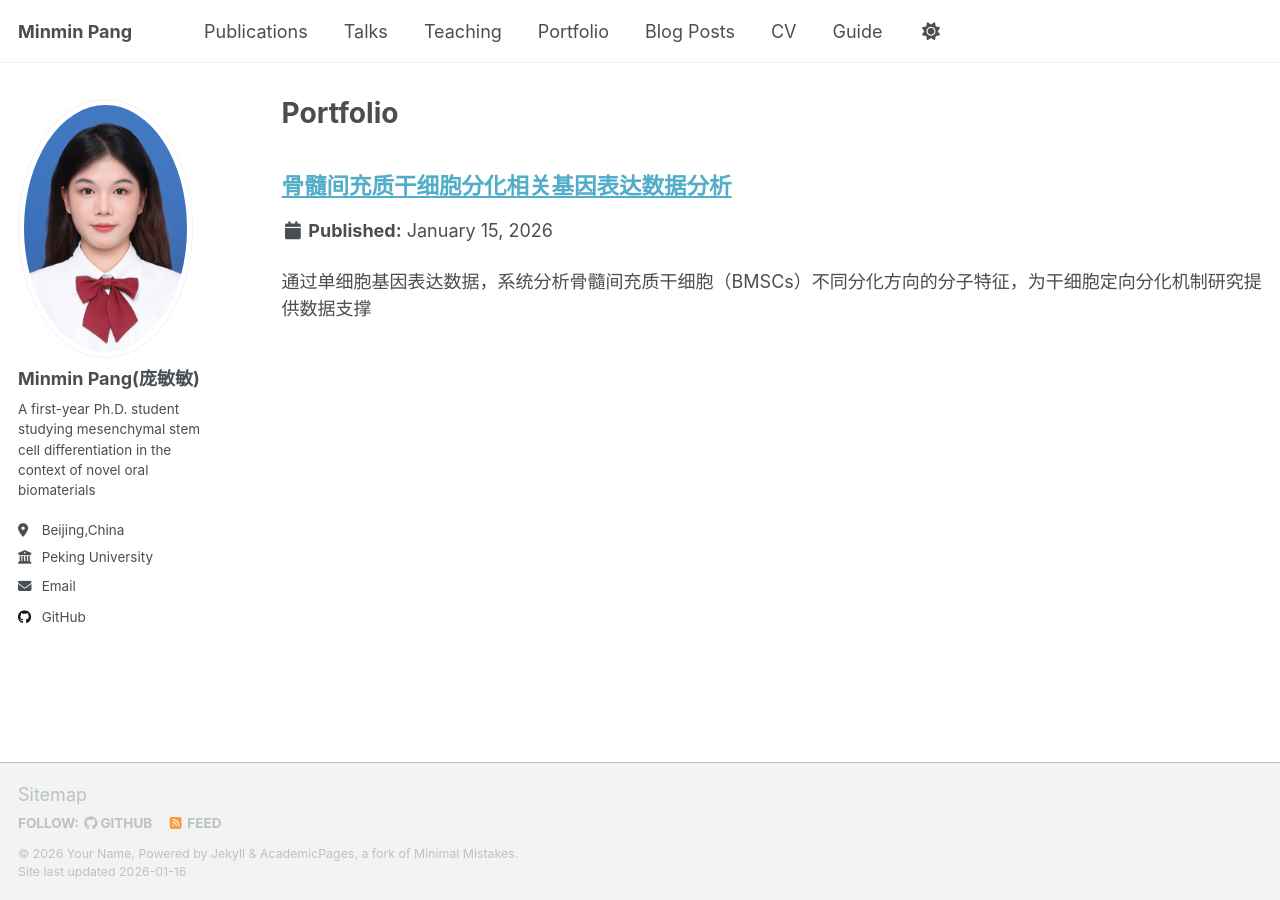
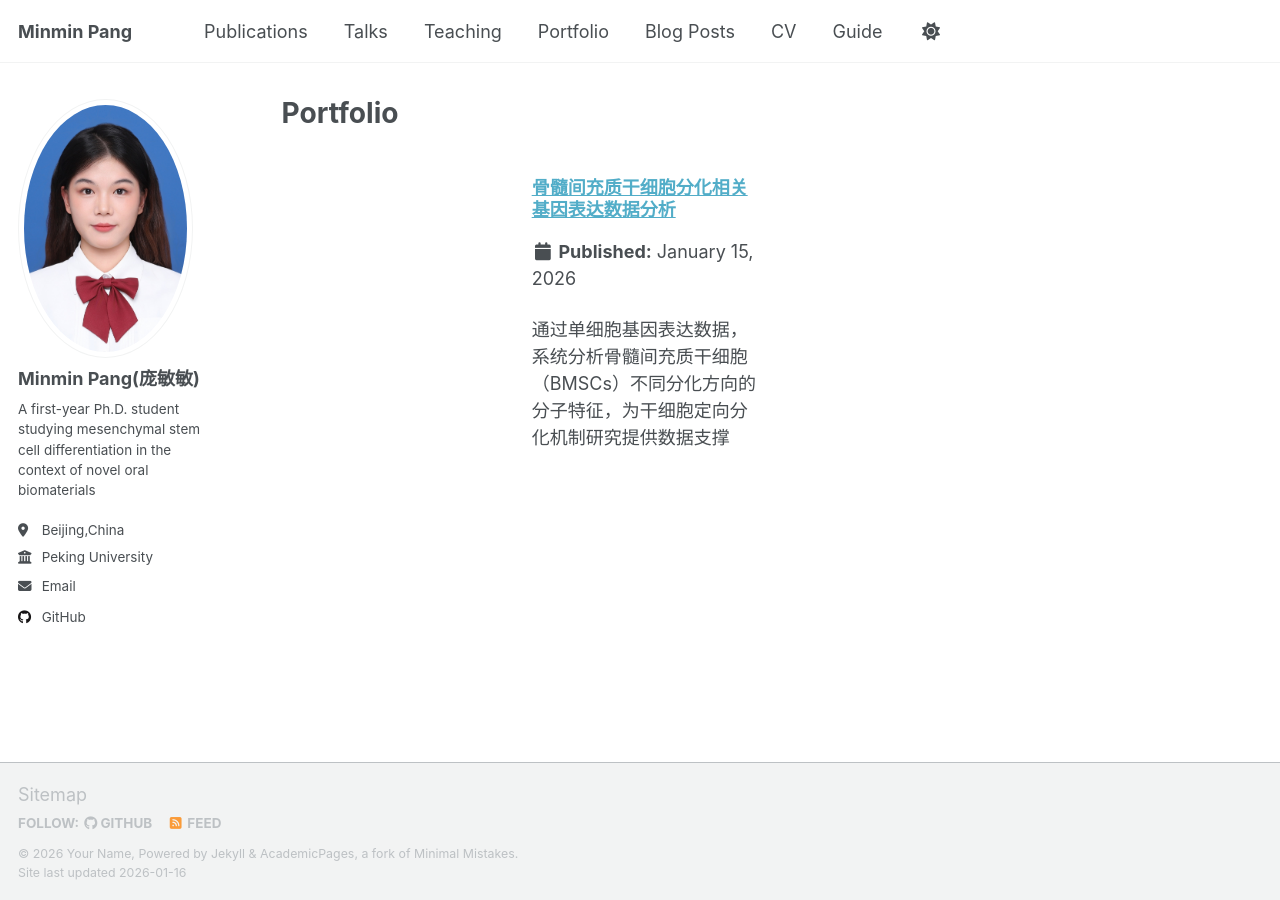
Before and after one commit to pangminmin/pangminmin.github.io, a Jekyll site: the page built from _pages/portfolio.html, in a window 1280 px wide. Built offline with Jekyll 4.4.1, drawn with Linux system fonts in a browser that asks for light colours; a script that is not in the unit is left out.

Commit message:
Update portfolio.html

```diff
--- a/_pages/portfolio.html
+++ b/_pages/portfolio.html
@@ -9,5 +9,5 @@ author_profile: true
 
 
 {% for post in site.portfolio %}
-  {% include archive-single.html %}
+  {% include archive-single.html post=post type="grid" %}
 {% endfor %}
```
